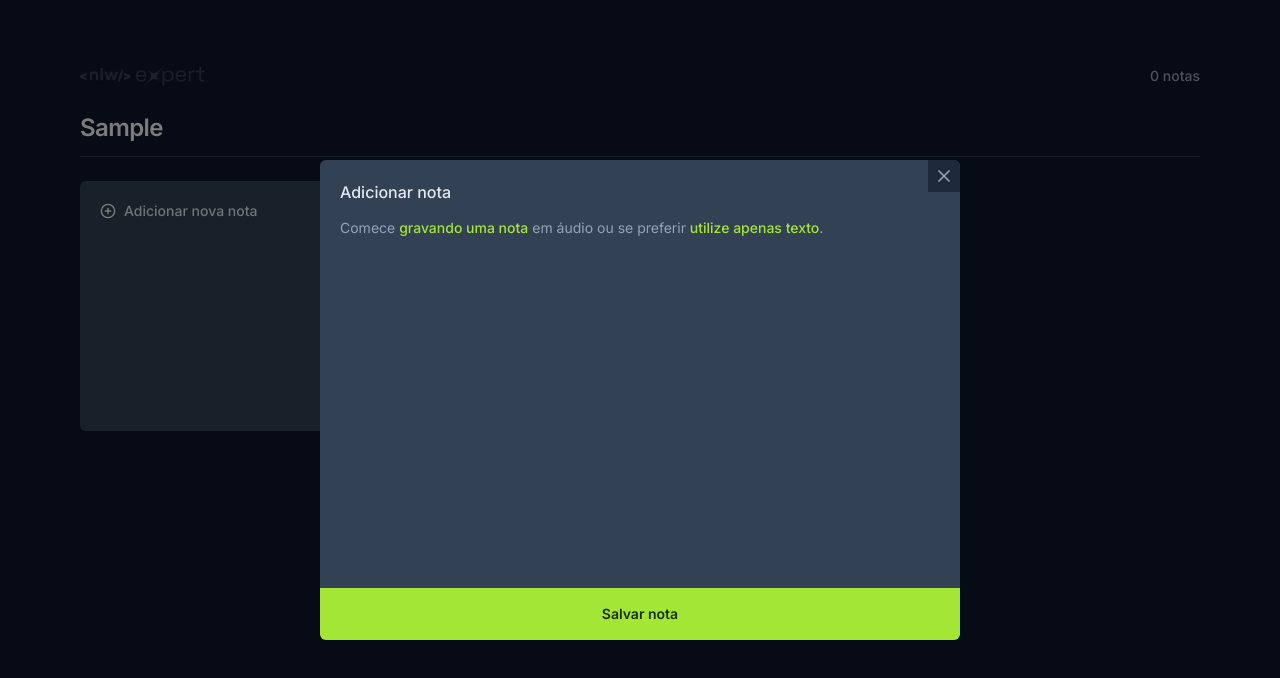
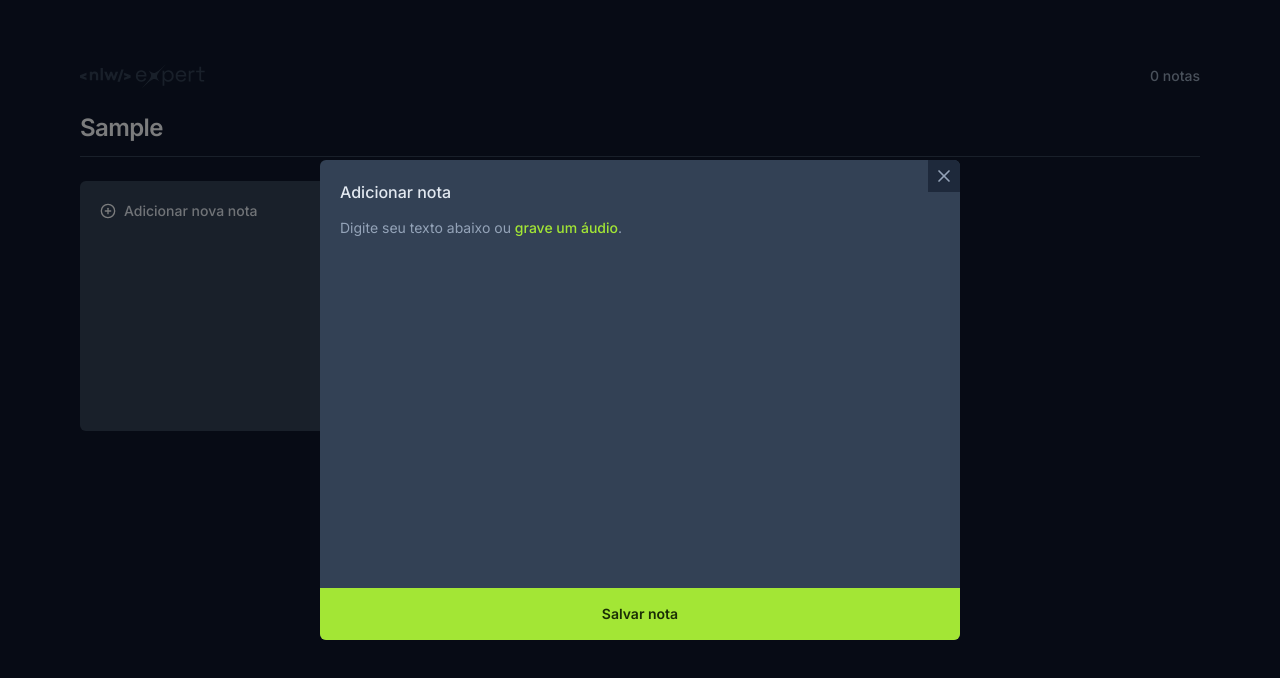
Before and after one commit to rafaelthz/expert-notes, a React (Vite) app: page / in a window 1280 px wide. Both pictures are taken after typing "Sample" into the empty fields and a click on the button "Adicionar nova nota". Shown: the top 678 px of the page. Built offline with nearby package versions, Linux system fonts and the light colour scheme.

Commit message:
Melhorias: - Rascunho salvo em localStorage

```diff
--- a/src/components/new-note-card.tsx
+++ b/src/components/new-note-card.tsx
@@ -10,9 +10,16 @@ interface NewNoteCardProps {
 let speechRecognition: SpeechRecognition | null = null
 
 export function NewNoteCard({ onNoteCreated }: NewNoteCardProps) {
-  const [shouldShowOnboarding, setShouldShowOnboarding] = useState(true)
   const [isRecording, setIsRecording] = useState(false)
-  const [content, setContent] = useState('')
+  const [content, setContent] = useState(() => {
+    const draftOnStorage = localStorage.getItem('draft')
+
+    if (draftOnStorage) {
+      return draftOnStorage
+    }
+
+    return ''
+  })
   const [isOpenedEditor, setIsOpenedEditor] = useState(false)
 
   useEffect(() => {
@@ -29,16 +36,9 @@ export function NewNoteCard({ onNoteCreated }: NewNoteCardProps) {
     };
   }, []);
 
-  function handleStartEditor() {
-    setShouldShowOnboarding(false)
-  }
-
   function handleContentChanged(event: ChangeEvent<HTMLTextAreaElement>) {
     setContent(event.target.value)
-
-    // if (event.target.value === '') {
-    //   setShouldShowOnboarding(true)
-    // }
+    localStorage.setItem('draft', event.target.value)
   }
 
   function handleSaveNote(event: FormEvent) {
@@ -47,8 +47,8 @@ export function NewNoteCard({ onNoteCreated }: NewNoteCardProps) {
     if (content !== '') {
       onNoteCreated(content)
       setContent('')
-      setShouldShowOnboarding(true)
       setIsOpenedEditor(false)
+      localStorage.setItem('draft', '')
       toast.success('Nota criada com sucesso :)', {
         duration: 2500
       })
@@ -69,7 +69,6 @@ export function NewNoteCard({ onNoteCreated }: NewNoteCardProps) {
     }
 
     setIsRecording(true)
-    setShouldShowOnboarding(false)
 
     const speechRecognitionAPI = window.SpeechRecognition || window.webkitSpeechRecognition
 
@@ -100,10 +99,6 @@ export function NewNoteCard({ onNoteCreated }: NewNoteCardProps) {
 
     if (speechRecognition !== null) {
       speechRecognition.stop()
-    }
-
-    if (content === '') {
-      setShouldShowOnboarding(true)
     }
   }
 
@@ -141,11 +136,9 @@ export function NewNoteCard({ onNoteCreated }: NewNoteCardProps) {
                 Adicionar nota
               </span>
 
-              {shouldShowOnboarding ? (
               <p className='text-sm leading-6 text-slate-400'>
-                  Comece <button type='button' onClick={handleStartRecording} className='text-lime-400 font-medium hover:underline'>gravando uma nota</button> em áudio ou se preferir <button type='button' onClick={handleStartEditor} className='text-lime-400 font-medium hover:underline'>utilize apenas texto</button>.
+                Digite seu texto abaixo ou <button type='button' onClick={handleStartRecording} className='text-lime-400 font-medium hover:underline'>grave um áudio</button>.
               </p>
-              ) : (
               <textarea
                 autoFocus={!isRecording}
                 className='text-md leading-6 text-slate-300 bg-transparent resize-none flex-1 outline-none'
@@ -154,7 +147,6 @@ export function NewNoteCard({ onNoteCreated }: NewNoteCardProps) {
                 ref={ref => !isRecording && ref && ref.focus()}
                 onFocus={(e) => !isRecording && e.currentTarget.setSelectionRange(e.currentTarget.value.length, e.currentTarget.value.length)}
               />
-              )}
             </div>
 
             {isRecording ? (
```
Lines whose indentation alone changed are shown as unchanged.
